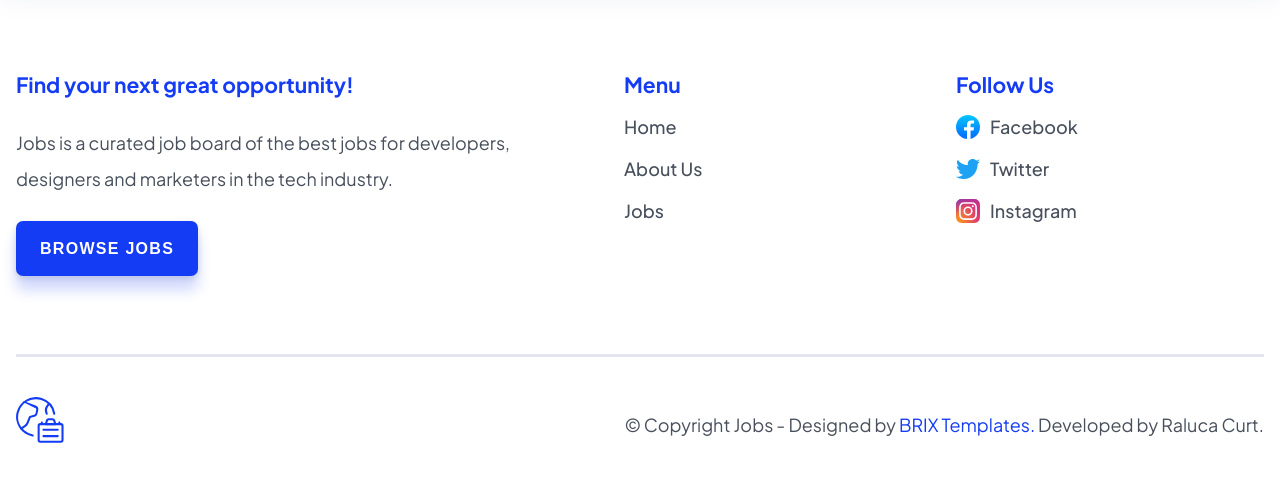
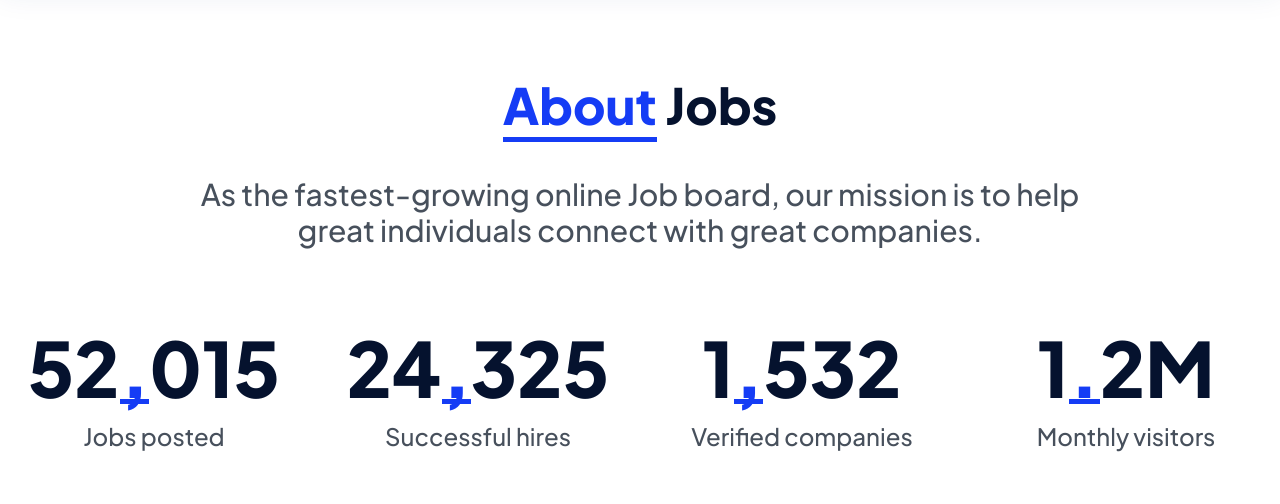
Before and after one commit to Kwesiso/Group1-Project3, a React (Vite) app: page /about in a window 1280 px wide. Shown: the part 129-633 px from the top of the page. Built offline with nearby package versions, Linux system fonts and the light colour scheme; no server answers.

Commit message:
feat: implement AboutUsPage

```diff
--- a/src/App.jsx
+++ b/src/App.jsx
@@ -9,6 +9,7 @@ import styled from "styled-components";
 import Footer from "./components/Footer";
 import JobPostPage from "./pages/JobPostPage";
 import { JobSearchProvider } from "./context/JobSearchContext";
+import AboutUsPage from "./pages/AboutUsPage";
 
 const AppStyled = styled.div`
   width: 100vw;
@@ -33,6 +34,7 @@ function App() {
             <Route path="/" element={<Homepage />} />
             <Route path="/jobs" element={<JobsPage />} />
             <Route path="/jobs/:id" element={<JobPostPage />} />
+            <Route path="/about" element={<AboutUsPage />} />
           </Routes>
 
           <Footer />
--- /dev/null
+++ b/src/pages/AboutUsPage/index.jsx
@@ -0,0 +1,135 @@
+import React from "react";
+import { Span } from "../../globals";
+import styled from "styled-components";
+
+export const AboutUsPageStyled = styled.main`
+  width: 100%;
+  display: flex;
+  flex-direction: column;
+  align-items: center;
+`;
+
+export const Hero = styled.section`
+  width: 100%;
+  padding: 5rem 0 7.5rem;
+  display: flex;
+  align-items: center;
+  justify-content: center;
+  position: relative;
+  overflow: hidden;
+
+  @media (min-width: 768px) {
+    // padding: 7.5rem 0;
+  }
+`;
+
+export const HeroContainer = styled.div`
+  width: 100%;
+  padding: 0 var(--space-16);
+  max-width: var(--container-default-max-width);
+  display: flex;
+  flex-direction: column;
+  align-items: center;
+  gap: var(--space-24);
+
+  @media (min-width: 768px) {
+    gap: var(--space-36);
+  }
+`;
+
+export const Header = styled.h1`
+  font-size: var(--display-3-sm);
+  line-height: var(--line-height-h2);
+  font-weight: 800;
+
+  @media (min-width: 768px) {
+    font-size: var(--heading-h1-sm);
+    line-height: var(--line-height-h1);
+  }
+`;
+
+export const Description = styled.p`
+  text-align: center;
+  max-width: 950px;
+  font-weight: 500;
+
+  @media (min-width: 768px) {
+    font-size: var(--paragraph-default-lg);
+    // line-height: var(--line-height-h1);
+  }
+`
+
+export const Stats = styled.div`
+  width: 100%;
+  display: flex;
+  align-items: flex-start;
+  justify-content: center;
+  flex-wrap: wrap;
+  gap: var(--space-48);
+  margin-top: var(--space-48);
+`
+
+export const StatContainer = styled.div`
+  flex: 1;
+  display: flex;
+  flex-direction: column;
+  align-items: center;
+  gap: var(--space-16);
+  min-width: fit-content;
+
+  @media (min-width: 768px) {
+  }
+`
+
+export const StatTitle = styled.h2`
+  font-size: var(--heading-h1-sm);
+  line-height: var(--line-height-h1);
+
+  @media (min-width: 768px) {
+    font-size: var(--display-2-lg);
+  }
+`
+
+export const StatDescription = styled.p`
+  font-size: var(--paragraph-large-sm);
+  font-weight: 500;
+  text-align: center;
+`
+
+const AboutUsPage = () => {
+  return (
+    <AboutUsPageStyled>
+      <Hero>
+        <HeroContainer>
+          <Header>
+            <Span>About</Span> Jobs
+          </Header>
+          <Description>
+            As the fastest-growing online Job board, our mission is to help
+            great individuals connect with great companies.
+          </Description>
+          <Stats>
+            <StatContainer>
+                <StatTitle>52<Span noLine>,</Span>015</StatTitle>
+                <StatDescription>Jobs posted</StatDescription>
+            </StatContainer>
+            <StatContainer>
+                <StatTitle>24<Span noLine>,</Span>325</StatTitle>
+                <StatDescription>Successful hires</StatDescription>
+            </StatContainer>
+            <StatContainer>
+                <StatTitle>1<Span noLine>,</Span>532</StatTitle>
+                <StatDescription>Verified companies</StatDescription>
+            </StatContainer>
+            <StatContainer>
+                <StatTitle>1<Span noLine>.</Span>2M</StatTitle>
+                <StatDescription>Monthly visitors</StatDescription>
+            </StatContainer>
+          </Stats>
+        </HeroContainer>
+      </Hero>
+    </AboutUsPageStyled>
+  );
+};
+
+export default AboutUsPage;
```
